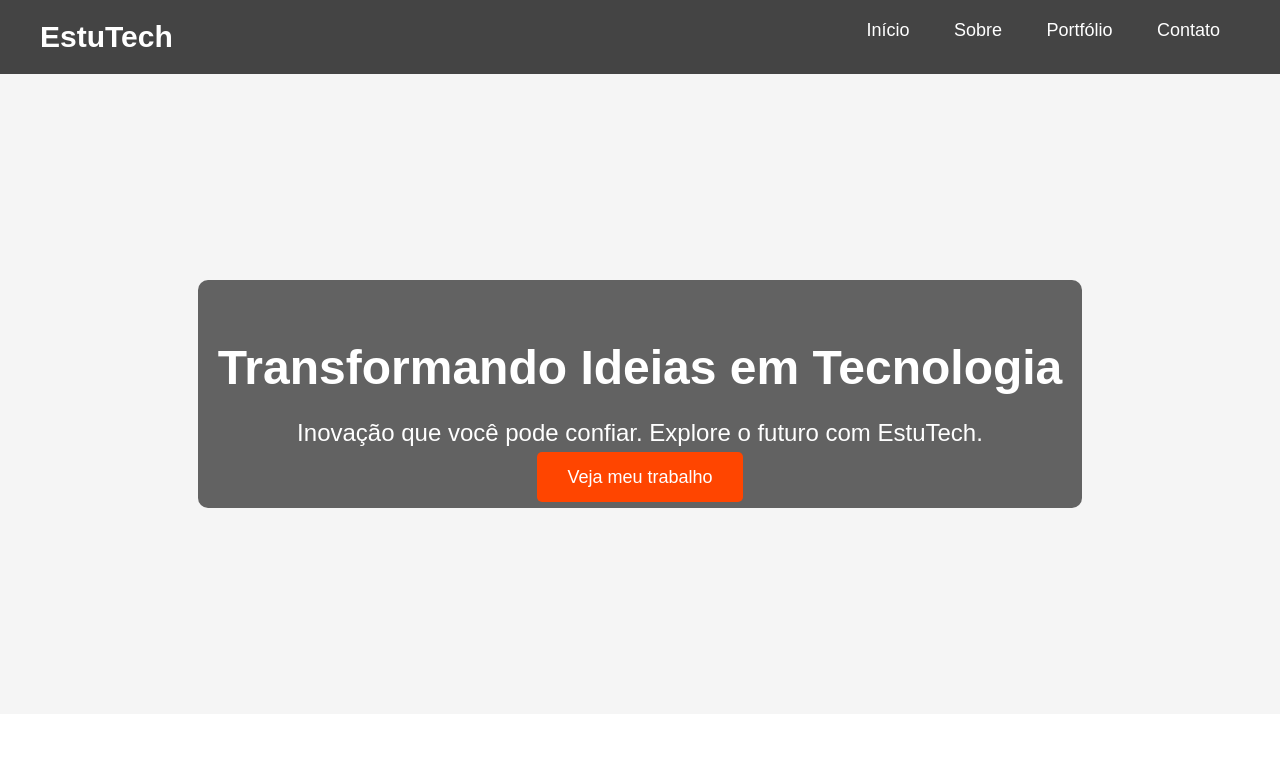
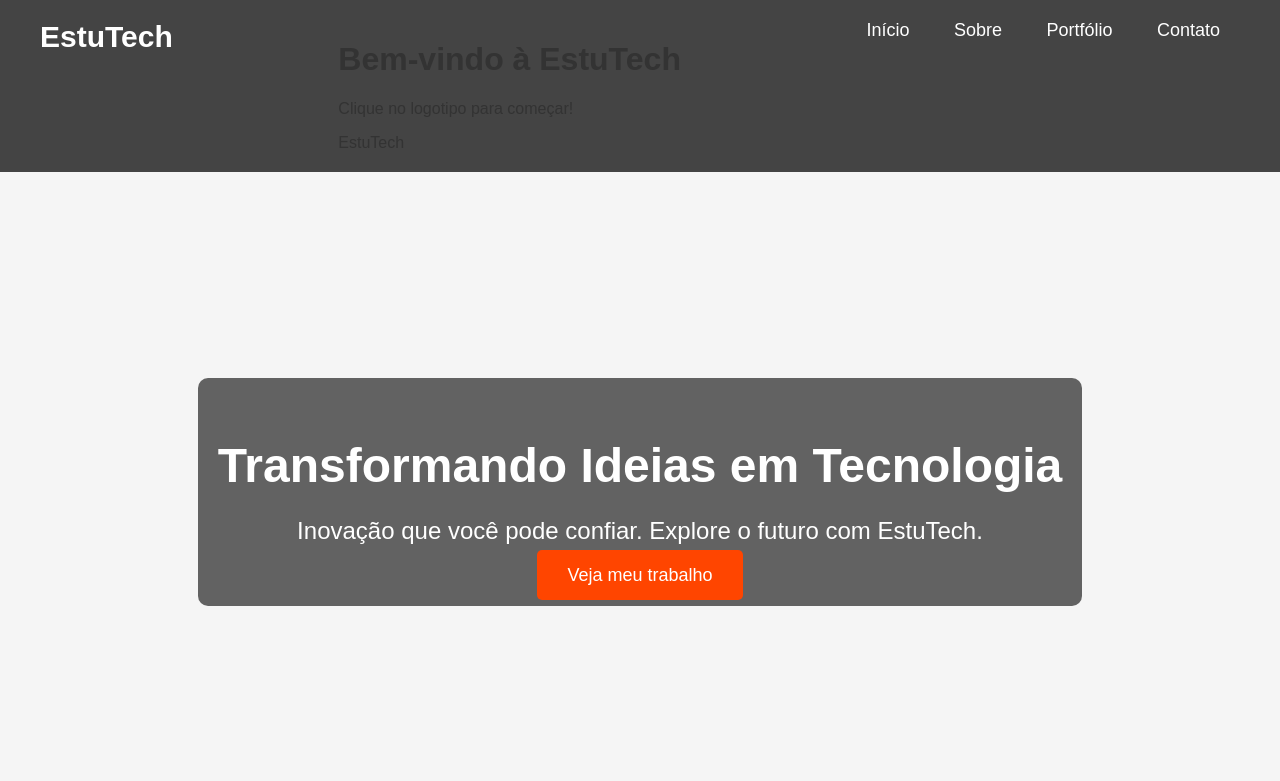
Before and after one commit to Thoudz/estutech.github.io, a plain HTML site: page index.html in a window 1280 px wide. Shown: the top 781 px of the page. Drawn offline with Linux system fonts and the light colour scheme.

Commit message:
Update index.html

```diff
--- a/index.html
+++ b/index.html
@@ -10,8 +10,10 @@
 <body>
     <header>
         <div class="logo">EstuTech</div>
-         <div class="intro" id="intro">
-        <h1 class="intro-text">Bem-vindo à EstuTech</h1>
+         <div class="minigame" id="minigame">
+        <h1>Bem-vindo à EstuTech</h1>
+        <p>Clique no logotipo para começar!</p>
+        <div class="logo-game" id="logo-game">EstuTech</div>
     </div>
         <nav>
             <a href="#home">Início</a>
```
